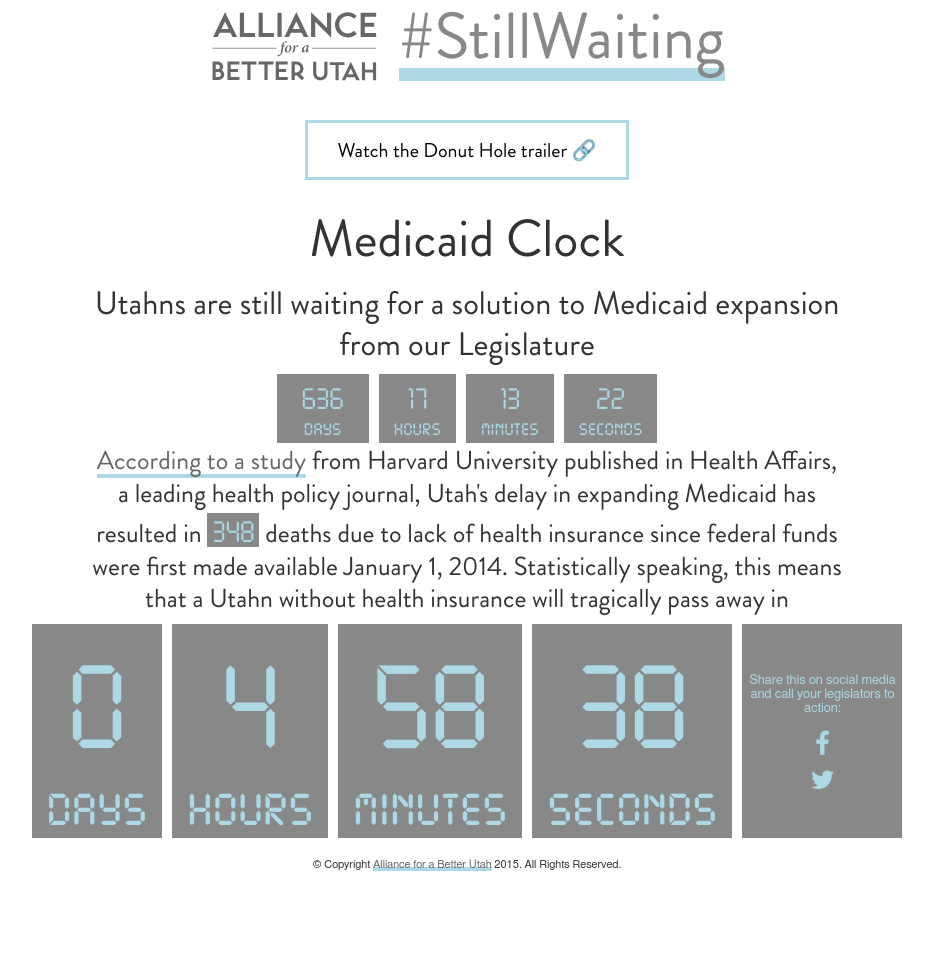
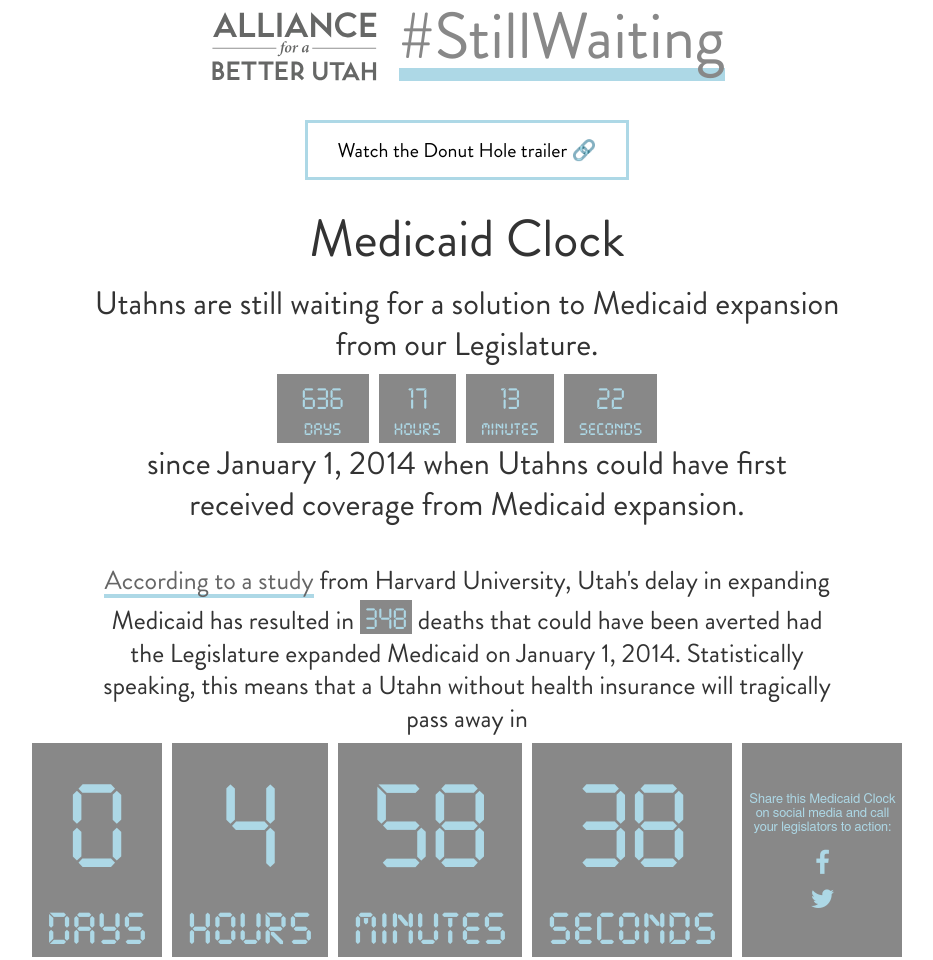
Before and after one commit to theonlypat/deathclock, a website: page index.html in a window 1280 px wide. Shown: the top 960 px of the page, without its empty margins (173-1106 px from the left). Before the commit the page ends 872 px from the top, so only its background shows below. Drawn offline with nearby package versions, Linux system fonts and the light colour scheme; a small style sheet from the web is missing.

Commit message:
Add Rob's text changes

```diff
--- a/index.html
+++ b/index.html
@@ -75,7 +75,7 @@
 
       	<div ng-controller="MyController" class="small-6 columns">
 
-      	<h3 class="brandongrotesk narrative">Utahns are still waiting for a solution to Medicaid expansion from our Legislature</h3>
+      	<h3 class="brandongrotesk narrative">Utahns are still waiting for a solution to Medicaid expansion from our Legislature.</h3>
 
       	<div id="tallyClock">
 	      	<div class="clockDays">
@@ -96,7 +96,9 @@
 		    </div>
 	    </div>
 
-        <h4 class="brandongrotesk narrative"><a href="http://healthaffairs.org/blog/2014/01/30/opting-out-of-medicaid-expansion-the-health-and-financial-impacts/" target="_blank">According to a study</a> from Harvard University published in Health Affairs, a leading health policy journal, Utah's delay in expanding Medicaid has resulted in <span style="font-family:DigitalICG, sans-serif">{{ amountOfDeath }}</span> deaths due to lack of health insurance since federal funds were first made available January 1, 2014. Statistically speaking, this means that a Utahn without health insurance will tragically pass away in</h4>
+	    <h3 class="brandongrotesk narrative">since January 1, 2014 when Utahns could have first received coverage from Medicaid expansion.</h3>
+	    <br><br>
+        <h4 class="brandongrotesk narrative"><a href="http://healthaffairs.org/blog/2014/01/30/opting-out-of-medicaid-expansion-the-health-and-financial-impacts/" target="_blank">According to a study</a> from Harvard University, Utah's delay in expanding Medicaid has resulted in <span style="font-family:DigitalICG, sans-serif">{{ amountOfDeath }}</span> deaths that could have been averted had the Legislature expanded Medicaid on January 1, 2014. Statistically speaking, this means that a Utahn without health insurance will tragically pass away in</h4>
         <div id="countdownClock">
         	<div class="clockDays">
         		<div class="clockNumber" style="font-family:DigitalICG, sans-serif">{{ deathClock.d }}</div>
@@ -115,7 +117,7 @@
         		<div class="clockType" style="font-family:DigitalICG, sans-serif">seconds</div>
         	</div>
         	<div class="clockShares">
-        		<div class="shareItem"><p>Share this on social media and call your legislators to action:</p></div>
+        		<div class="shareItem"><p>Share this Medicaid Clock on social media and call your legislators to action:</p></div>
         		<div class="shareItem socialLink"><a href="https://www.facebook.com/sharer/sharer.php?u=http%3A%2F%2Fbetterutah.org%2Fhealthcare_deathclock%2F" target="_blank"><i class="fa fa-facebook fa-2x"></i></a></div>
         		<div class="shareItem socialLink"><a href="https://twitter.com/intent/tweet?text=The%20Legislature%27s%20inaction%20has%20already%20cost%20hundreds%20of%20Utahns%20their%20lives.%20Let%27s%20stop%20the%20clock%20today!&url=http%3A%2F%2Fbetterutah.org%2Fhealthcare_deathclock%2F&via=betterutah" target="_blank" class="js-social-share"><i class="fa fa-twitter fa-2x"></i></a></div>
         	</div>
```
Also changed, not shown: assets/images/abu-medicaidclock-fbshare.png.
